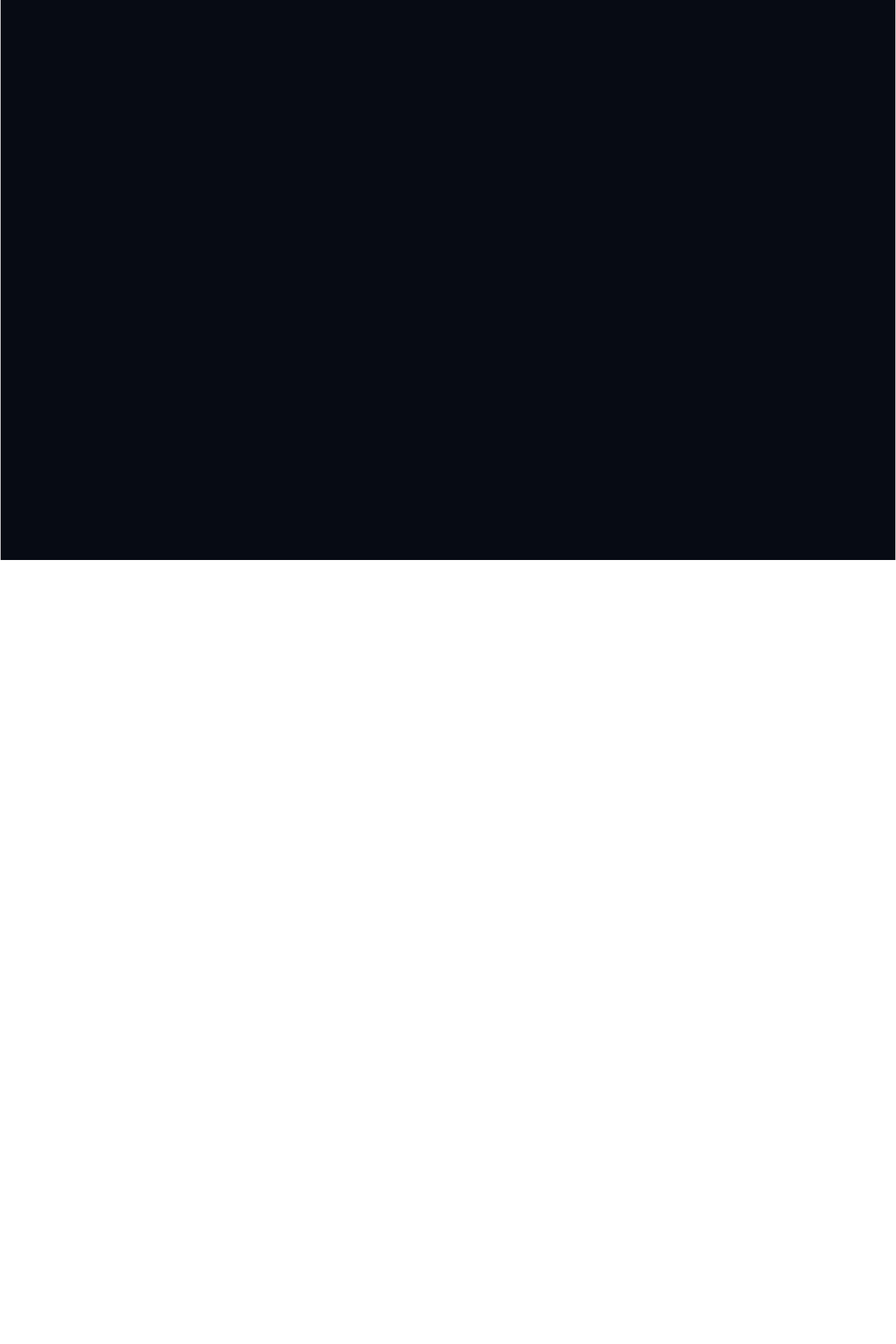
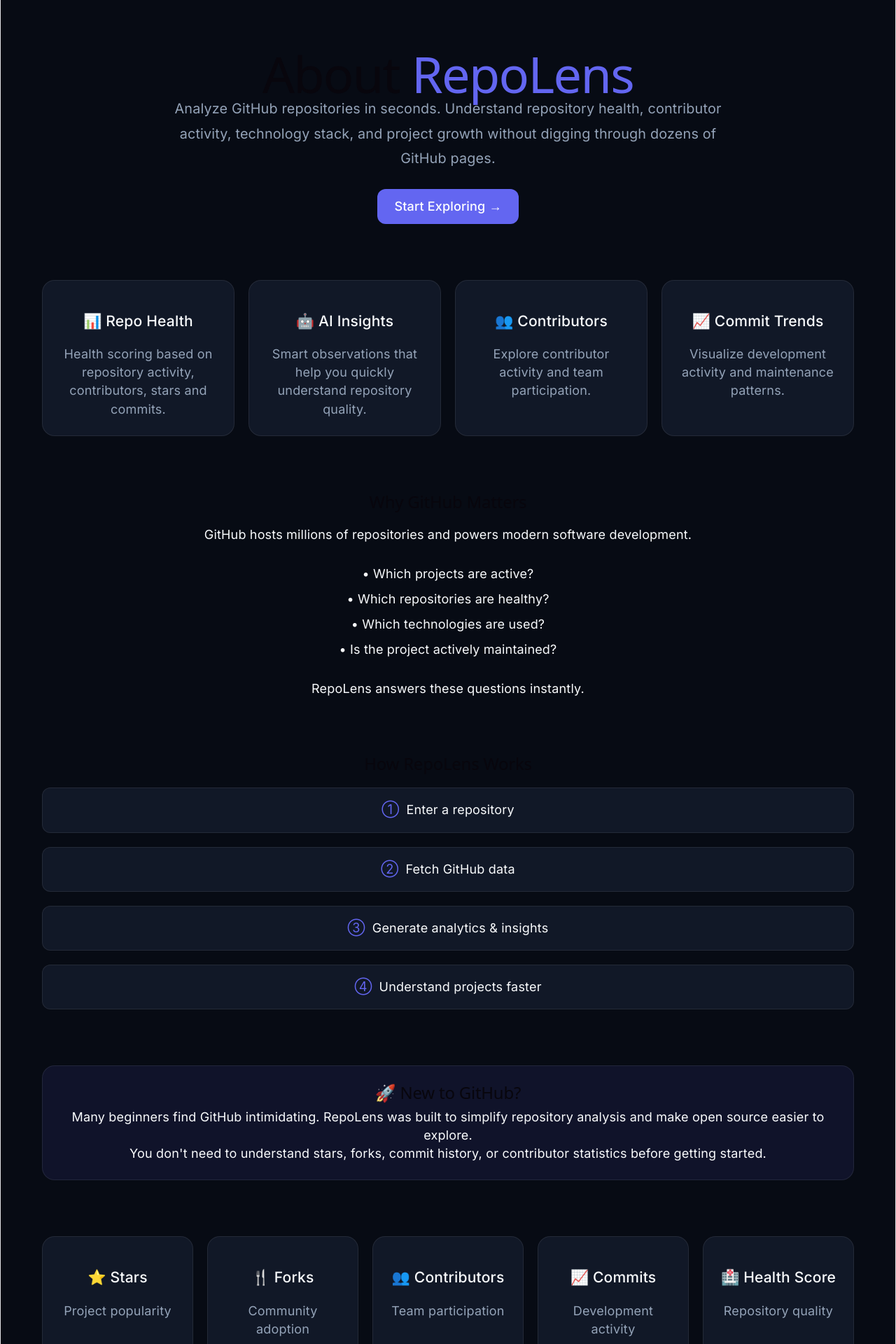
Before and after one commit to AyushSinha1214/RepoLens, a React (Vite) app in the folder client/: page /about in a window 1280 px wide. Before the commit this address had no page. Shown: the top 1920 px of the page at 70% size. Before the commit the page ends 800 px from the top, so only its background shows below. Built offline with nearby package versions, Linux system fonts and the light colour scheme.

Commit message:
upadted explore to about us page

```diff
--- a/client/src/App.css
+++ b/client/src/App.css
@@ -765,3 +765,158 @@
   color: #e2e8f0;
   margin-bottom: 8px;
 }
+
+.owner-card {
+  background: #0f172a;
+  border: 1px solid rgba(255,255,255,0.08);
+  border-radius: 20px;
+  padding: 20px;
+  text-align: center;
+}
+
+.owner-avatar {
+  width: 90px;
+  height: 90px;
+  border-radius: 50%;
+  object-fit: cover;
+}
+
+.owner-card h3 {
+  color: white;
+  margin-top: 12px;
+}
+
+.owner-type {
+  color: #94a3b8;
+}
+
+.owner-link {
+  color: #6366f1;
+  text-decoration: none;
+}
+
+.recent-searches {
+  margin-top: 30px;
+}
+
+.recent-item {
+  display: block;
+  padding: 10px;
+  margin-top: 10px;
+  border-radius: 10px;
+  background: #111827;
+  color: white;
+  text-decoration: none;
+}
+
+.recent-item:hover {
+  background: #1f2937;
+}
+
+.about-container {
+  max-width: 1200px;
+  margin: auto;
+  padding: 60px 20px;
+}
+
+.about-hero {
+  text-align: center;
+  margin-bottom: 80px;
+}
+
+.about-hero h1 {
+  font-size: 4rem;
+  margin-bottom: 20px;
+}
+
+.about-hero span {
+  color: #6366f1;
+}
+
+.about-hero p {
+  max-width: 800px;
+  margin: auto;
+  color: #94a3b8;
+  font-size: 1.1rem;
+  line-height: 1.8;
+}
+
+.hero-btn {
+  display: inline-block;
+  margin-top: 25px;
+  padding: 12px 24px;
+  background: #6366f1;
+  color: white;
+  border-radius: 12px;
+  text-decoration: none;
+  font-weight: 600;
+}
+
+.feature-grid {
+  display: grid;
+  grid-template-columns: repeat(auto-fit, minmax(250px, 1fr));
+  gap: 20px;
+  margin-bottom: 80px;
+}
+
+.feature-card,
+.metric-card,
+.beginner-card {
+  background: #111827;
+  border: 1px solid rgba(255,255,255,0.08);
+  border-radius: 18px;
+  padding: 24px;
+}
+
+.feature-card p,
+.metric-card p {
+  color: #94a3b8;
+}
+
+.info-section {
+  margin-bottom: 80px;
+}
+
+.info-section h2 {
+  margin-bottom: 20px;
+}
+
+.info-list {
+  margin: 25px 0;
+  line-height: 2;
+}
+
+.timeline {
+  display: grid;
+  gap: 20px;
+}
+
+.timeline-step {
+  background: #111827;
+  padding: 18px;
+  border-radius: 12px;
+  border: 1px solid rgba(255,255,255,0.08);
+}
+
+.timeline-step span {
+  color: #6366f1;
+  font-weight: bold;
+  margin-right: 10px;
+}
+
+.beginner-card {
+  margin-bottom: 80px;
+  background: rgba(99,102,241,0.1);
+}
+
+.metrics-grid {
+  display: grid;
+  grid-template-columns: repeat(auto-fit, minmax(180px, 1fr));
+  gap: 20px;
+  margin-bottom: 80px;
+}
+
+.cta-section {
+  text-align: center;
+  margin-bottom: 60px;
+}
--- a/client/src/App.jsx
+++ b/client/src/App.jsx
@@ -1,12 +1,14 @@
 import { Routes, Route } from "react-router-dom";
 import Home from "./pages/Home";
 import Results from "./pages/Results";
+import About from "./pages/About";
 
 function App() {
   return (
     <Routes>
       <Route path="/" element={<Home />} />
       <Route path="/results/:owner/:repo" element={<Results />} />
+      <Route path="/about" element={<About />} />
     </Routes>
   );
 }
--- /dev/null
+++ b/client/src/pages/About.jsx
@@ -0,0 +1,169 @@
+import { Link } from "react-router-dom";
+import "../App.css";
+
+function About() {
+  return (
+    <div className="page">
+      <div className="about-container">
+
+        {/* Hero Section */}
+        <section className="about-hero">
+          <h1>
+            About <span>RepoLens</span>
+          </h1>
+
+          <p>
+            Analyze GitHub repositories in seconds.
+            Understand repository health, contributor activity,
+            technology stack, and project growth without digging
+            through dozens of GitHub pages.
+          </p>
+
+          <Link to="/" className="hero-btn">
+            Start Exploring →
+          </Link>
+        </section>
+
+        {/* Features */}
+        <section className="feature-grid">
+          <div className="feature-card">
+            <h3>📊 Repo Health</h3>
+            <p>
+              Health scoring based on repository activity,
+              contributors, stars and commits.
+            </p>
+          </div>
+
+          <div className="feature-card">
+            <h3>🤖 AI Insights</h3>
+            <p>
+              Smart observations that help you quickly
+              understand repository quality.
+            </p>
+          </div>
+
+          <div className="feature-card">
+            <h3>👥 Contributors</h3>
+            <p>
+              Explore contributor activity and team
+              participation.
+            </p>
+          </div>
+
+          <div className="feature-card">
+            <h3>📈 Commit Trends</h3>
+            <p>
+              Visualize development activity and
+              maintenance patterns.
+            </p>
+          </div>
+        </section>
+
+        {/* Why GitHub */}
+        <section className="info-section">
+          <h2>Why GitHub Matters</h2>
+
+          <p>
+            GitHub hosts millions of repositories and powers
+            modern software development.
+          </p>
+
+          <div className="info-list">
+            <div>• Which projects are active?</div>
+            <div>• Which repositories are healthy?</div>
+            <div>• Which technologies are used?</div>
+            <div>• Is the project actively maintained?</div>
+          </div>
+
+          <p>
+            RepoLens answers these questions instantly.
+          </p>
+        </section>
+
+        {/* How It Works */}
+        <section className="info-section">
+          <h2>How RepoLens Works</h2>
+
+          <div className="timeline">
+            <div className="timeline-step">
+              <span>①</span>
+              Enter a repository
+            </div>
+
+            <div className="timeline-step">
+              <span>②</span>
+              Fetch GitHub data
+            </div>
+
+            <div className="timeline-step">
+              <span>③</span>
+              Generate analytics & insights
+            </div>
+
+            <div className="timeline-step">
+              <span>④</span>
+              Understand projects faster
+            </div>
+          </div>
+        </section>
+
+        {/* Beginner Section */}
+        <section className="beginner-card">
+          <h2>🚀 New to GitHub?</h2>
+
+          <p>
+            Many beginners find GitHub intimidating.
+            RepoLens was built to simplify repository
+            analysis and make open source easier to explore.
+          </p>
+
+          <p>
+            You don't need to understand stars, forks,
+            commit history, or contributor statistics
+            before getting started.
+          </p>
+        </section>
+
+        {/* Metrics */}
+        <section className="metrics-grid">
+          <div className="metric-card">
+            <h3>⭐ Stars</h3>
+            <p>Project popularity</p>
+          </div>
+
+          <div className="metric-card">
+            <h3>🍴 Forks</h3>
+            <p>Community adoption</p>
+          </div>
+
+          <div className="metric-card">
+            <h3>👥 Contributors</h3>
+            <p>Team participation</p>
+          </div>
+
+          <div className="metric-card">
+            <h3>📈 Commits</h3>
+            <p>Development activity</p>
+          </div>
+
+          <div className="metric-card">
+            <h3>🏥 Health Score</h3>
+            <p>Repository quality</p>
+          </div>
+        </section>
+
+        {/* CTA */}
+        <section className="cta-section">
+          <h2>Ready to explore GitHub repositories?</h2>
+
+          <Link to="/" className="hero-btn">
+            Analyze a Repository →
+          </Link>
+        </section>
+
+      </div>
+    </div>
+  );
+}
+
+export default About;
--- a/client/src/pages/Home.jsx
+++ b/client/src/pages/Home.jsx
@@ -1,5 +1,5 @@
 import { useState } from "react";
-import { useNavigate } from "react-router-dom";
+import { Link, useNavigate } from "react-router-dom";
 import "../App.css";
 
 function Home() {
@@ -10,6 +10,7 @@
   const [recentSearches, setRecentSearches] = useState(() => {
     return JSON.parse(localStorage.getItem("recentSearches")) || [];
   });
+
   const navigate = useNavigate();
 
   const handleSearch = () => {
@@ -28,14 +29,11 @@
     ].slice(0, 5);
 
     setRecentSearches(updatedSearches);
-
-  localStorage.setItem(
-    "recentSearches",
-    JSON.stringify(updatedSearches)
-  );
+    localStorage.setItem("recentSearches", JSON.stringify(updatedSearches));
 
     navigate(`/results/${owner}/${repoName}`);
   };
+
   const handleLinkSearch = () => {
     try {
       const cleaned = repoLink
@@ -57,11 +55,7 @@
       ].slice(0, 5);
 
       setRecentSearches(updatedSearches);
-
-    localStorage.setItem(
-      "recentSearches",
-      JSON.stringify(updatedSearches)
-    );
+      localStorage.setItem("recentSearches", JSON.stringify(updatedSearches));
 
       navigate(`/results/${owner}/${repoName}`);
     } catch {
@@ -71,21 +65,13 @@
 
   const handleRecentClick = (repoString) => {
     const [owner, repoName] = repoString.split("/");
-
     navigate(`/results/${owner}/${repoName}`);
   };
 
   const removeRecent = (repoString) => {
-  const updated = recentSearches.filter(
-    (item) => item !== repoString
-  );
-
+    const updated = recentSearches.filter((item) => item !== repoString);
     setRecentSearches(updated);
-
-  localStorage.setItem(
-    "recentSearches",
-    JSON.stringify(updated)
-  );
+    localStorage.setItem("recentSearches", JSON.stringify(updated));
   };
 
   const handleKeyDown = (e) => {
@@ -104,7 +90,7 @@
 
         <div className="nav-links">
           <a href="#">Dashboard</a>
-          <a href="#">Explore</a>
+          <Link to="/about">About Us</Link>
           <a href="#">Docs</a>
         </div>
 
@@ -129,8 +115,8 @@
         </h1>
 
         <p>
-          RepoLens surfaces commit stats, contributor info, and repo health
-          in one clean view.
+          RepoLens surfaces commit stats, contributor info, and repo health in
+          one clean view.
         </p>
       </header>
 
@@ -220,7 +206,6 @@
                   onClick={() => handleRecentClick(item)}
                 >
                   {item}
-
                   <button
                     className="chip-x"
                     onClick={(e) => {
--- a/client/src/pages/Results.jsx
+++ b/client/src/pages/Results.jsx
@@ -94,7 +94,7 @@
 
         <div className="nav-links">
           <a href="#">Dashboard</a>
-          <a href="#">Explore</a>
+          <Link to="/about">About Us</Link>
           <a href="#">Docs</a>
         </div>
 
@@ -124,7 +124,31 @@
             )}
           </div>
 
-          <hr className="divider" />
+          {/* Owner Card */}
+<div className="owner-card">
+  <img
+    src={repoData.owner?.avatar}
+    alt={repoData.owner?.login}
+    className="owner-avatar"
+  />
+
+  <h3>{repoData.owner?.login}</h3>
+
+  <p className="owner-type">
+    {repoData.owner?.type}
+  </p>
+
+  <a
+    href={repoData.owner?.profile}
+    target="_blank"
+    rel="noreferrer"
+    className="owner-link"
+  >
+    View Profile →
+  </a>
+</div>
+
+<hr className="divider" />
 
 <div className="health-card">
   <p className="health-title">
@@ -141,7 +165,6 @@
 </div>
 
 <hr className="divider" />
-
 <div className="ai-card">
   <p className="ai-title">
     AI Insights
```
Lines whose indentation alone changed are shown as unchanged.
